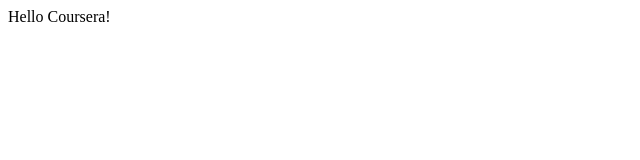
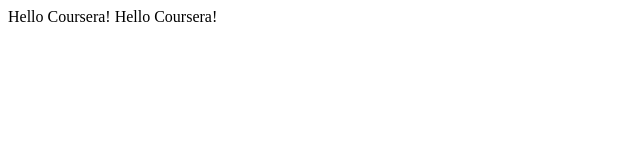
Before and after one commit to oajosiah/coursera-test2023, a plain HTML site: page website/index.html in a window 1280 px wide. Shown: the whole page, without its empty margins (0-640 px from the left). Drawn offline with Linux system fonts and the light colour scheme.

Commit message:
Small Change

```diff
--- a/website/index.html
+++ b/website/index.html
@@ -7,5 +7,6 @@
 </head>
 <body>
 <hi> Hello Coursera! </hi>
+<hi> Hello Coursera! </hi>
 </body>
 </html>
```
